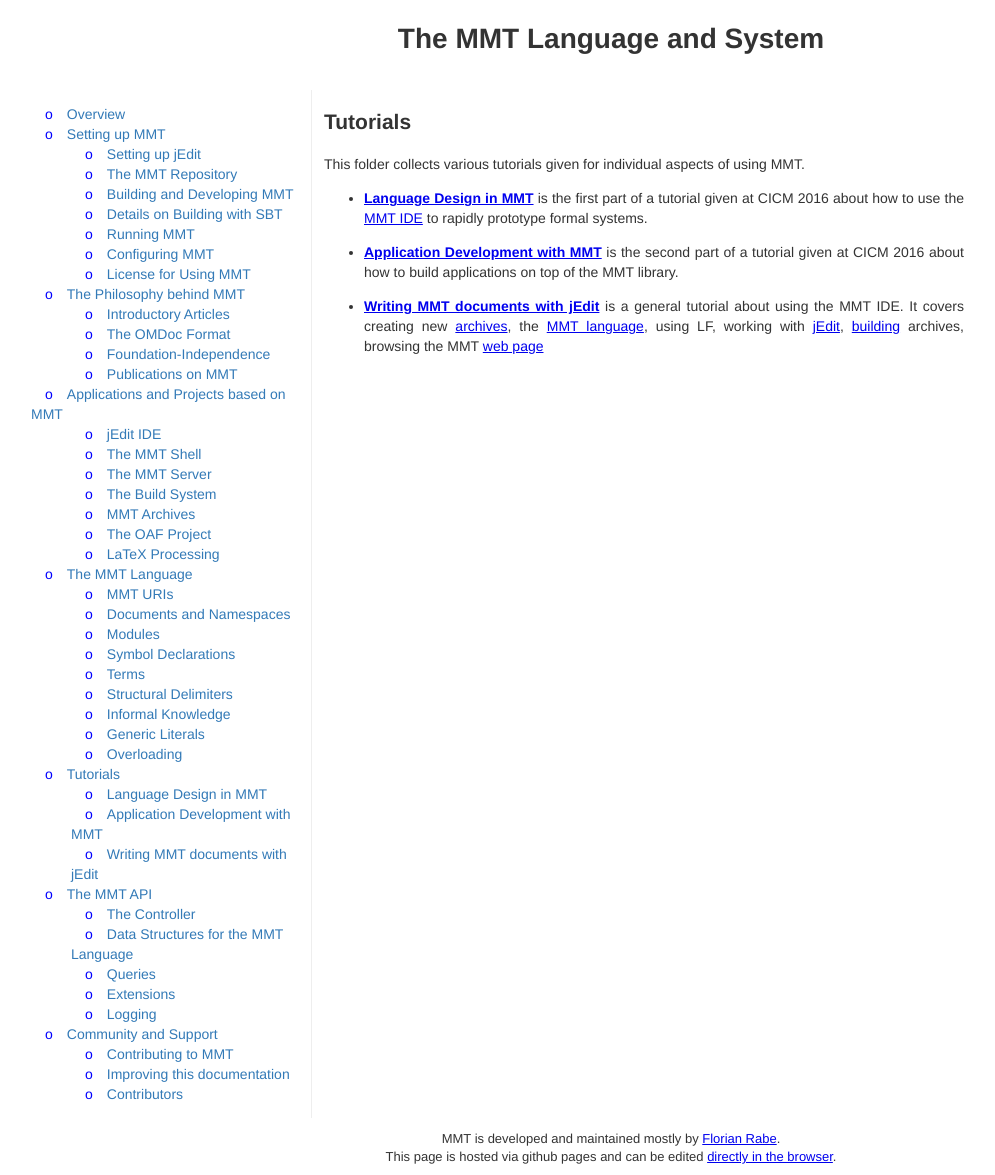
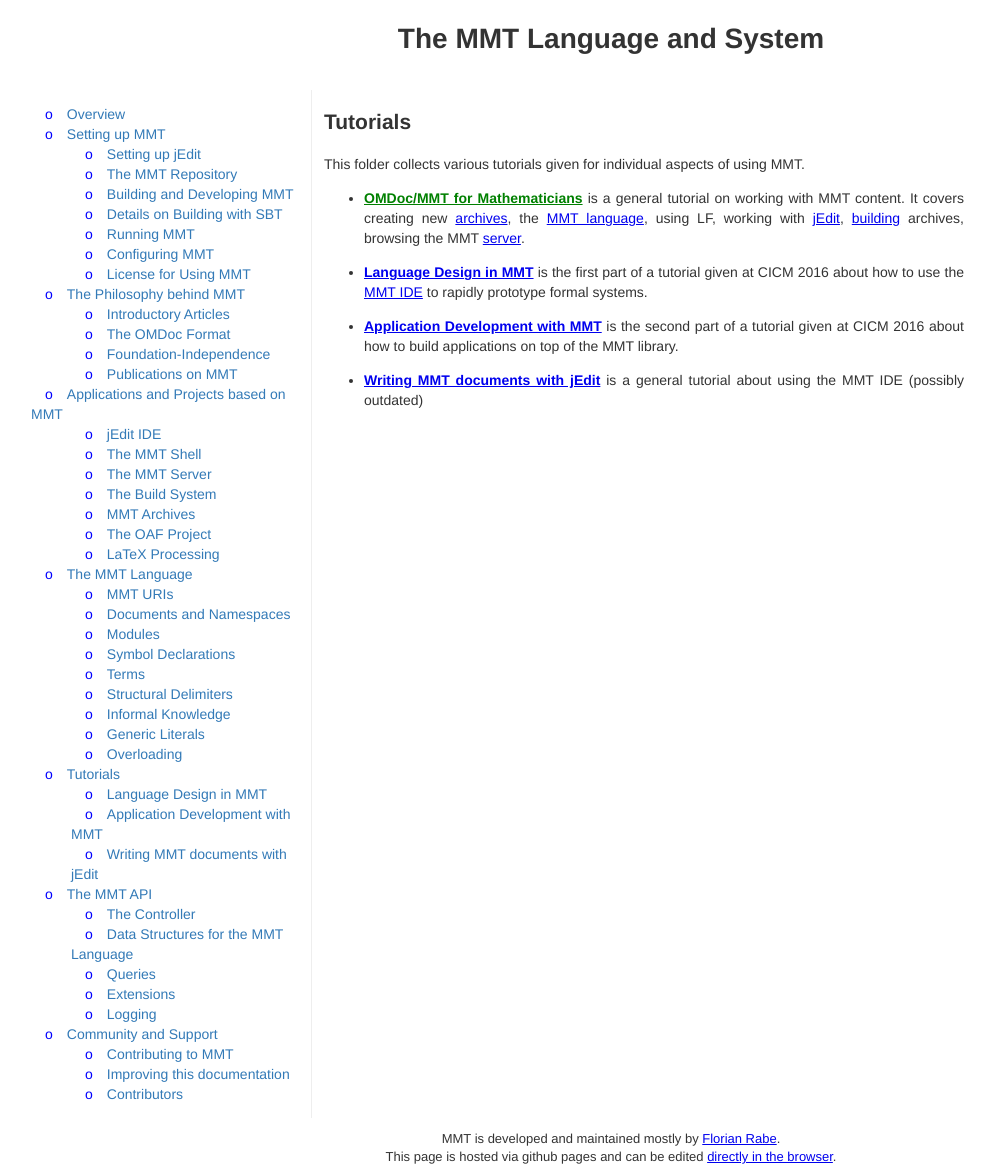
Before and after one commit to UniFormal/uniformal.github.io, a Jekyll site: the page built from doc/tutorials/index.md, in a window 1280 px wide. Shown: the whole page, without its empty margins (29-1024 px from the left). Built offline with Jekyll 4.4.1, drawn with Linux system fonts in a browser that asks for light colours.

Commit message:
Update index.md

```diff
--- a/doc/tutorials/index.md
+++ b/doc/tutorials/index.md
@@ -5,8 +5,11 @@
 
 This folder collects various tutorials given for individual aspects of using MMT.
 
+* **[OMDoc/MMT for Mathematicians](https://gl.mathhub.info/Teaching/KRMT/blob/master/source/tutorial/mmt-math-tutorial.pdf)** is a general tutorial on working with MMT content. It covers creating new [archives](../applications/archives.html), the [MMT language](../language), using LF, working with [jEdit](../applications/jedit.html), [building](../applications/building.html) archives, browsing the MMT [server](applications/server.html).
+
+
 * **[Language Design in MMT](prototyping/)** is the first part of a tutorial given at CICM 2016 about how to use the [MMT IDE](../applications/jedit.html) to rapidly prototype formal systems.
 
 * **[Application Development with MMT](applications/)** is the second part of a tutorial given at CICM 2016 about how to build applications on top of the MMT library.
 
-* **[Writing MMT documents with jEdit](jedit/)** is a general tutorial about using the MMT IDE. It covers creating new [archives](../applications/archives.html), the [MMT language](../language), using LF, working with [jEdit](../applications/jedit.html), [building](../applications/building.html) archives, browsing the MMT [web page](applications/server.html)
+* **[Writing MMT documents with jEdit](jedit/)** is a general tutorial about using the MMT IDE (possibly outdated)
```
